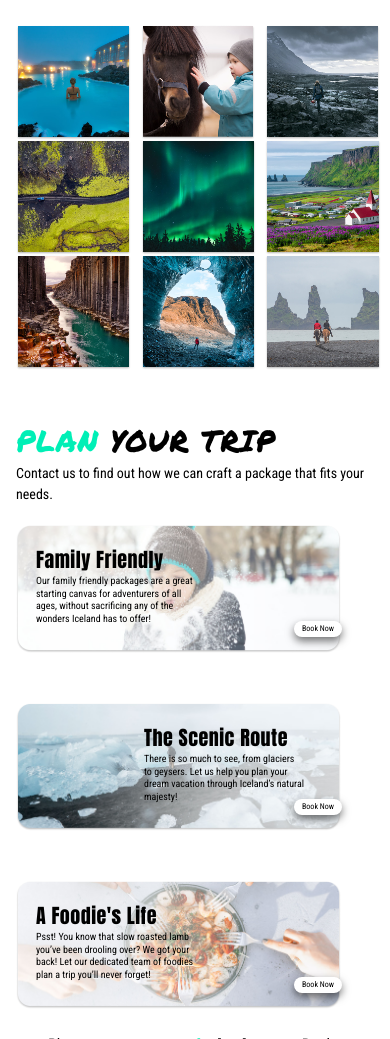
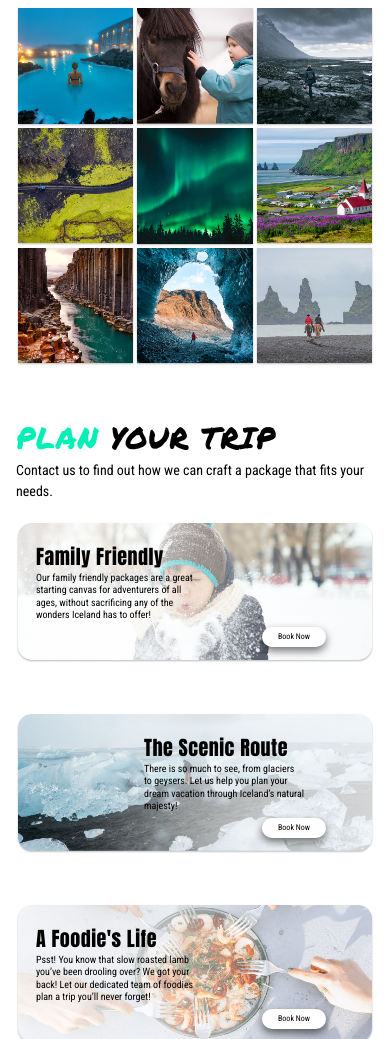
Before and after one commit to anitaalam/iceland-cubed-excursions, a website: page src/index.html in a window 390 px wide. Shown: the part 740-1779 px from the top of the page. Drawn offline with nearby package versions, Linux system fonts and the light colour scheme; files that its build step writes are made by us from their sources.

Commit message:
Adding in JavaScript
Click package info and the package links to the contact page.
Fixed some minor problems on Home page

```diff
--- a/src/contact.html
+++ b/src/contact.html
@@ -35,7 +35,7 @@
         </div>
       </div>
     </section>
-    <section class="who-we-are mt-12 sm:mt-20 lg:mt-24 bigscreen:mt-48 ml-4 sm:ml-6 lg:ml-12 bigscreen:ml-14">
+    <section id="quote" class="get-a-quote mt-12 sm:mt-20 lg:mt-24 bigscreen:mt-48 ml-4 sm:ml-6 lg:ml-12 bigscreen:ml-14">
       <h2 class="text-3xl sm:text-4xl md:text-5xl lg:text-[60px] xl:text-[68px] tracking-wide uppercase"><span class="text-ice-green">Get</span> a quote</h2>
       <p class="text-sm sm:text-xl md:text-2xl lg:text-3xl bigscreen:text-4xl">Let us know what you need, and our experts will craft the vacation of your dreams!
       </p>
@@ -52,11 +52,11 @@
               <label class="block text-sm sm:text-xl md:text-2xl lg:text-3xl bigscreen:text-4xl font-bold mb-2 anton" for="pacakge">
                 Package
               </label>
-              <select class="block appearance-none w-full bg-white shadow-inner border-none text-gray-700 hover:border-gray-500 px-4 py-2 pr-8 rounded shadow leading-tight focus:outline-none focus:shadow-outline">
+              <select class="package-select block appearance-none w-full bg-white shadow-inner border-none text-gray-700 hover:border-gray-500 px-4 py-2 pr-8 rounded shadow leading-tight focus:outline-none focus:shadow-outline">
                 <option>Select</option>
-                <option>Family Friendly</option>
-                <option>Scenery / Outdoor</option>
-                <option>Foodie</option>
+                <option value="1">Family Friendly</option>
+                <option value="2">The Scenic Route</option>
+                <option value="3">A Foodie's Life</option>
               </select>
             </div>
             <div class="mb-4">
@@ -89,7 +89,7 @@
               <select class="shadow-inner border-none block appearance-none w-full bg-white text-gray-700 hover:border-gray-500 px-4 py-2 pr-8 rounded shadow leading-tight focus:outline-none focus:shadow-outline">
                 <option>Select</option>
                 <option>Vancouver</option>
-                <option>Toront o</option>
+                <option>Toronto</option>
               </select>
             </div>
             <div class="mb-4">
@@ -159,5 +159,6 @@
   </div>
   <p class="text-center">&copy; 2022 Ice Cubed Excursions</p>
 </footer>
+<script src="index.js"></script>
 </body>
 </html>
--- a/src/index.html
+++ b/src/index.html
@@ -22,34 +22,20 @@
 </header>
 <main>
     <section class="home-banner">
-      <!-- <div class="snap-x min-w-full">
-        <div class="snap-center">
-          <img src="/images/home-banner.png" />
-        </div>
-        <div class="snap-center">
-          <img src="/images/home-banner2.png" />
-        </div>
-        <div class="snap-center">
-          <img src="/images/home-banner3.png" />
-        </div>
-        <div class="snap-center">
-          <img src="/images/home-banner4.png" />
-        </div>
-      </div> -->
       <img class="min-w-full" src="/images/home-banner.png" alt="Northern Lights Iceland">
-      <div class="absolute top-[80px] sm:top-40 lg:top-48 xl:top-52 bigscreen:top-[270px] bigscreen:left-[100px]">
+      <div class="absolute w-full top-[80px] sm:top-40 lg:top-48 xl:top-52 bigscreen:top-[270px]">
         <div class="container mx-auto">
-          <div class="flex flex-wrap justify-end mr-4 md:mr-7 lg:mr-12">
+          <div class="flex flex-wrap justify-end">
             <h1 class="text-white text-2xl sm:text-4xl md:text-[50px] lg:text-7xl xl:text-8xl bigscreen:text-9xl text-right tracking-wide drop-shadow-[4px_4px_4px_rgba(0,0,0,0.55)] w-full">Camping in <span class="text-ice-green">Iceland</span></h1>
             <p class="text-white text-xs md:text-xl lg:text-3xl xl:text-4xl tracking-wide text-right w-[200px] md:w-80 lg:w-[500px] xl:w-[600px] bigscreen:max-w-[611px]">No matter how you want to travel,<br>We have a package for you!</p>
             <div class="w-full text-right xl:mt-6">
-              <button class="bg-white rounded-[10px] w-20 md:w-24 xl:w-36 bigscreen:w-44 h-7 md:h-10 xl:h-14 text-xs md:text-base xl:text-2xl bigscreen:text-[26px] mt-3">Learn More</button>
+              <button class="bg-white rounded-[10px] py-1 px-4 md:py-2 md:px-5 text-center text-xs md:text-base xl:text-2xl bigscreen:text-[26px] mt-3">Learn More</button>
             </div>
           </div>
         </div>
       </div>
     </section>
-    <section id="who" class="who-we-are mt-12 sm:mt-20 lg:mt-24 bigscreen:mt-48 ml-4 sm:ml-6 lg:ml-12 bigscreen:ml-14">
+    <section id="who" class="who-we-are mt-12 sm:mt-20 lg:mt-24 bigscreen:mt-48 mx-4 sm:mx-6 lg:mx-12 bigscreen:mx-14">
       <h2 class="text-3xl sm:text-4xl md:text-5xl lg:text-[60px] xl:text-[68px] tracking-wide uppercase"><span class="text-ice-green">Who</span> We Are</h2>
       <div class="flex items-end mt-3 bigscreen:mt-[40px]">
         <img class="h-[130px] sm:h-[250px] md:h-[325px] lg:h-[425px] bigscreen:h-[500px]" src="/images/who-we-are.png" alt="Person backpacking in Iceland and looking at mountains.">
@@ -59,55 +45,72 @@
           <h4 class="text-2xl sm:text-4xl md:text-[48px] lg:text-5xl xl:text-7xl bigscreen:text-[90px] anton tracking-wide"><span class="text-ice-green">E</span>xcursions</h4>
         </div>
       </div>
-      <p class="text-xs sm:text-lg md:text-xl lg:text-2xl bigscreen:text-3xl mt-3 lg:mt-7 bigscreen:mt-14 w-[21rem] sm:w-[35rem] md:w-[45rem] lg:w-[58rem] xl:w-[72rem] bigscreen:w-[80rem] tracking-wide">Planning a trip overseas is not as simple as buying a plane ticket and writing a list of things-to-do. It’s all the choices that need to be made between your door and the northern lights. Making sure every item on your wishlist is ticked off and within budget is a challenge when the country you’re traveling to is new to you. That’s where we come in! <b>Iceland Cubed Excersions</b> is a Canadian’s guide to Iceland, here to guide you through your dream vacation from start to finish.</p>
+      <p class="text-xs sm:text-lg md:text-xl lg:text-2xl bigscreen:text-3xl mt-3 lg:mt-7 bigscreen:mt-14 w-max-10/12-tracking-wide">Planning a trip overseas is not as simple as buying a plane ticket and writing a list of things-to-do. It’s all the choices that need to be made between your door and the northern lights. Making sure every item on your wishlist is ticked off and within budget is a challenge when the country you’re traveling to is new to you. That’s where we come in! <b>Iceland Cubed Excersions</b> is a Canadian’s guide to Iceland, here to guide you through your dream vacation from start to finish.</p>
     </section>
-    <section class="things-to-do mt-12 sm:mt-20 lg:mt-24 bigscreen:mt-48 ml-4 sm:ml-6 lg:ml-12 bigscreen:ml-14">
+    <section class="things-to-do mt-12 sm:mt-20 lg:mt-24 bigscreen:mt-48 mx-4 sm:mx-6 lg:mx-12 bigscreen:mx-14">
       <h2 class="text-3xl sm:text-4xl md:text-5xl lg:text-[60px] xl:text-[68px] tracking-wide uppercase"><span class="text-ice-green">Things</span> To Do</h2>
       <p class="text-sm sm:text-xl md:text-2xl lg:text-3xl bigscreen:text-4xl">Oh, the adventures that you could have! Check out the things you could do:</p>
       <div class="grid grid-rows-3 grid-cols-3 mt-5 sm:mt-8 lg:mt-10 bigscreen:mt-[55px]">
-        <img class="h-[115px] sm:h-[200px] md:h-[240px] lg:h-[315px] xl:h-[400px] bigscreen:h-[435px]" src="/images/TTD1.png" alt="">
-        <img class="h-[115px] sm:h-[200px] md:h-[240px] lg:h-[315px] xl:h-[400px] bigscreen:h-[435px]" src="/images/TTD2.png" alt="">
-        <img class="h-[115px] sm:h-[200px] md:h-[240px] lg:h-[315px] xl:h-[400px] bigscreen:h-[435px]" src="/images/TTD3.png" alt="">
-        <img class="h-[115px] sm:h-[200px] md:h-[240px] lg:h-[315px] xl:h-[400px] bigscreen:h-[435px]" src="/images/TTD4.png" alt="">
-        <img class="h-[115px] sm:h-[200px] md:h-[240px] lg:h-[315px] xl:h-[400px] bigscreen:h-[435px]" src="/images/TTD5.png" alt="">
-        <img class="h-[115px] sm:h-[200px] md:h-[240px] lg:h-[315px] xl:h-[400px] bigscreen:h-[435px]" src="/images/TTD6.png" alt="">
-        <img class="h-[115px] sm:h-[200px] md:h-[240px] lg:h-[315px] xl:h-[400px] bigscreen:h-[435px]" src="/images/TTD7.png" alt="">
-        <img class="h-[115px] sm:h-[200px] md:h-[240px] lg:h-[315px] xl:h-[400px] bigscreen:h-[435px]" src="/images/TTD8.png" alt="">
-        <img class="h-[115px] sm:h-[200px] md:h-[240px] lg:h-[315px] xl:h-[400px] bigscreen:h-[435px]" src="/images/TTD9.png" alt="">
+        <div>
+          <img class="w-full" src="/images/TTD1.png" alt="">
+        </div>
+        <div>
+          <img class="w-full" src="/images/TTD2.png" alt="">
+        </div>
+        <div>
+          <img class="w-full" src="/images/TTD3.png" alt="">
+        </div>
+        <div>
+          <img class="w-full" src="/images/TTD4.png" alt="">
+        </div>
+        <div>
+          <img class="w-full" src="/images/TTD5.png" alt="">
+        </div>
+        <div>
+          <img class="w-full" src="/images/TTD6.png" alt="">
+        </div>
+        <div>
+          <img class="w-full" src="/images/TTD7.png" alt="">
+        </div>
+        <div>
+          <img class="w-full" src="/images/TTD8.png" alt="">
+        </div>
+        <div>
+          <img class="w-full" src="/images/TTD9.png" alt="">
+        </div>
       </div>
     </section>
-    <section id="plan" class="plan-your-trip mt-12 sm:mt-20 lg:mt-24 bigscreen:mt-48 ml-4 sm:ml-6 lg:ml-12 bigscreen:ml-14">
+    <section id="plan" class="plan-your-trip mt-12 sm:mt-20 lg:mt-24 bigscreen:mt-48 mx-4 sm:mx-6 lg:mx-12 bigscreen:mx-14">
       <h2 class="text-3xl sm:text-4xl md:text-5xl lg:text-[60px] xl:text-[68px] tracking-wide uppercase"><span class="text-ice-green">Plan</span> Your Trip</h2>
       <p class="text-sm sm:text-xl md:text-2xl lg:text-3xl bigscreen:text-4xl">Contact us to find out how we can craft a package that fits your needs.</p>
+
       <div class="packages mt-5 sm:mt-8 lg:mt-10 bigscreen:mt-[55px]">
         <div class="relative">
-          <img class="h-32 sm:h-56 md:h-[17rem] lg:h-[23rem] xl:h-[28rem] bigscreen:h-full" src="/images/packages1.png" alt="child playing with snow in Iceland">
+          <img class="w-full" src="/images/packages1.png" alt="child playing with snow in Iceland">
           <div class="absolute z-10 top-5 sm:top-10 lg:top-16 bigscreen:top-[72px] ml-5 sm:ml-10 lg:ml-14 xl:ml-24 bigscreen:ml-[115px]">
             <h4 class="text-xl sm:text-3xl md:text-[40px] lg:text-[48px] bigscreen:text-5xl tracking-wide">Family Friendly</h4>
             <p class="text-[10px] sm:text-sm md:text-lg lg:text-2xl xl:text-[30px] bigscreen:text-[35px] w-40 sm:w-64 md:w-80 lg:w-1/2 xl:w-[540px] big-screen:mt-[33px] leading-tight">Our family friendly packages are a great starting canvas for adventurers of all ages, without sacrificing any of the wonders Iceland has to offer!</p>
           </div>
-          <button class="absolute z-10 bg-white rounded-[10px] drop-shadow-[0_4px_4px_rgba(0,0,0,0.55)] bottom-4 sm:bottom-8 md:bottom-10 xl:bottom-14 bigscreen:bottom-[52px] right-12 sm:right-20 md:right-24 xl:right-36 bigscreen:right-[120px] w-12 sm:w-20 md:w-24 lg:w-32 xl:w-36 bigscreen:w-44 h-4 sm:h-7 md:h-9 lg:h-10 xl:h-12 bigscreen:h-14 text-[8px] sm:text-xs md:text-base lg:text-xl xl:text-2xl bigscreen:text-[26px]">Book Now</button>
+          <a href="contact.html?pid=1" class="absolute z-10 bg-white rounded-[10px] drop-shadow-[0_4px_4px_rgba(0,0,0,0.55)] bottom-4 sm:bottom-8 md:bottom-10 xl:bottom-14 bigscreen:bottom-[52px] right-12 sm:right-20 md:right-24 xl:right-36 bigscreen:right-[120px] py-1 px-4 md:py-2 md:px-5 text-center text-[8px] sm:text-xs md:text-base lg:text-xl xl:text-2xl bigscreen:text-[26px]">Book Now</a>
+        </div>
+
+        <div class="relative mt-[50px]">
+          <img class="w-full" src="/images/packages2.png" alt="scenery in Iceland">
+          <div class="absolute z-10 top-5 sm:top-10 lg:top-16 bigscreen:top-[72px] ml-32 sm:ml-72 md:ml-80 lg:ml-[475px] xl:ml-[575px] bigscreen:ml-[670px]">
+            <h4 class="text-xl sm:text-3xl md:text-[40px] lg:text-[48px] bigscreen:text-5xl tracking-wide">The Scenic Route</h4>
+            <p class="text-[10px] sm:text-sm md:text-lg lg:text-2xl xl:text-[30px] bigscreen:text-[35px] w-40 sm:w-64 md:w-80 lg:w-[400px] xl:w-[540px] big-screen:mt-[33px] leading-tight">There is so much to see, from glaciers to geysers. Let us help you plan your dream vacation through Iceland’s natural majesty!</p>
+          </div>
+          <a href="contact.html?pid=2" class="absolute z-10 bg-white rounded-[10px] drop-shadow-[0_4px_4px_rgba(0,0,0,0.55)] bottom-4 sm:bottom-8 md:bottom-10 xl:bottom-14 bigscreen:bottom-[52px] right-12 sm:right-20 md:right-24 xl:right-36 bigscreen:right-[120px] py-1 px-4 md:py-2 md:px-5 text-center text-[8px] sm:text-xs md:text-base lg:text-xl xl:text-2xl bigscreen:text-[26px]">Book Now</a>
         </div>
 
 
         <div class="relative mt-[50px]">
-          <img class="h-32 sm:h-56 md:h-[17rem] lg:h-[23rem] xl:h-[28rem] bigscreen:h-full" src="/images/packages2.png" alt="scenery in Iceland">
-          <!-- <div class="absolute z-10 top-5 sm:top-10 lg:top-16 bigscreen:top-[78px] ml-15 bigscreen:ml-[670px]"> -->
-          <div class="absolute z-10 top-5 sm:top-10 lg:top-16 bigscreen:top-[72px] ml-32 sm:ml-72 md:ml-80 lg:ml-[475px] xl:ml-[575px] bigscreen:ml-[670px]">
-            <h4 class="text-xl sm:text-3xl md:text-[40px] lg:text-[48px] bigscreen:text-5xl tracking-wide">The Scenic Route</h4>
-            <p class="text-[10px] sm:text-sm md:text-lg lg:text-2xl xl:text-[30px] bigscreen:text-[35px] w-40 sm:w-64 md:w-80 lg:w-[400px] xl:w-[540px] big-screen:mt-[33px] leading-tight">There is so much to see, from glaciers to geysers. Let us help you plan your dream vacation through Iceland’s natural majesty!</p>
-          </div>
-          <button class="absolute z-10 bg-white rounded-[10px] drop-shadow-[0_4px_4px_rgba(0,0,0,0.55)] bottom-4 sm:bottom-8 md:bottom-10 xl:bottom-14 bigscreen:bottom-[52px] right-12 sm:right-20 md:right-24 xl:right-36 bigscreen:right-[120px] w-12 sm:w-20 md:w-24 lg:w-32 xl:w-36 bigscreen:w-44 h-4 sm:h-7 md:h-9 lg:h-10 xl:h-12 bigscreen:h-14 text-[8px] sm:text-xs md:text-base lg:text-xl xl:text-2xl bigscreen:text-[26px]">Book Now</button>
-        </div>
-
-
-        <div class="relative mt-[50px]">
-          <img class="h-32 sm:h-56 md:h-[17rem] lg:h-[23rem] xl:h-[28rem] bigscreen:h-full" src="/images/packages3.png" alt="delicious food in Iceland">
+          <img class="w-full" src="/images/packages3.png" alt="delicious food in Iceland">
           <div class="absolute z-10 top-5 sm:top-10 lg:top-16 bigscreen:top-[72px] ml-5 sm:ml-10 lg:ml-14 xl:ml-24 bigscreen:ml-[115px]">
             <h4 class="text-xl sm:text-3xl md:text-[40px] lg:text-[48px] bigscreen:text-5xl tracking-wide">A Foodie's Life</h4>
             <p class="text-[10px] sm:text-sm md:text-lg lg:text-2xl xl:text-[30px] bigscreen:text-[35px] w-40 sm:w-64 md:w-80 lg:w-1/2 xl:w-[540px] big-screen:mt-[33px] leading-tight">Psst! You know that slow roasted lamb you’ve been drooling over? We got your back! Let our dedicated team of foodies plan a trip you’ll never forget!</p>
           </div>
-          <button class="absolute z-10 bg-white rounded-[10px] drop-shadow-[0_4px_4px_rgba(0,0,0,0.55)] bottom-4 sm:bottom-8 md:bottom-10 xl:bottom-14 bigscreen:bottom-[52px] right-12 sm:right-20 md:right-24 xl:right-36 bigscreen:right-[120px] w-12 sm:w-20 md:w-24 lg:w-32 xl:w-36 bigscreen:w-44 h-4 sm:h-7 md:h-9 lg:h-10 xl:h-12 bigscreen:h-14 text-[8px] sm:text-xs md:text-base lg:text-xl xl:text-2xl bigscreen:text-[26px]">Book Now</button>
+          <a href="contact.html?pid=3" class="absolute z-10 bg-white rounded-[10px] drop-shadow-[0_4px_4px_rgba(0,0,0,0.55)] bottom-4 sm:bottom-8 md:bottom-10 xl:bottom-14 bigscreen:bottom-[52px] right-12 sm:right-20 md:right-24 xl:right-36 bigscreen:right-[120px] py-1 px-4 md:py-2 md:px-5 text-center text-[8px] sm:text-xs md:text-base lg:text-xl xl:text-2xl bigscreen:text-[26px]">Book Now</a>
         </div>
       </div>
     </section>
@@ -139,5 +142,6 @@
   </div>
   <p class="text-center">&copy; 2022 Ice Cubed Excursions</p>
 </footer>
+<script src="index.js"></script>
 </body>
 </html>
```
Also changed, not shown: src/index.js (added, +11 -0 lines), 1 other file.
